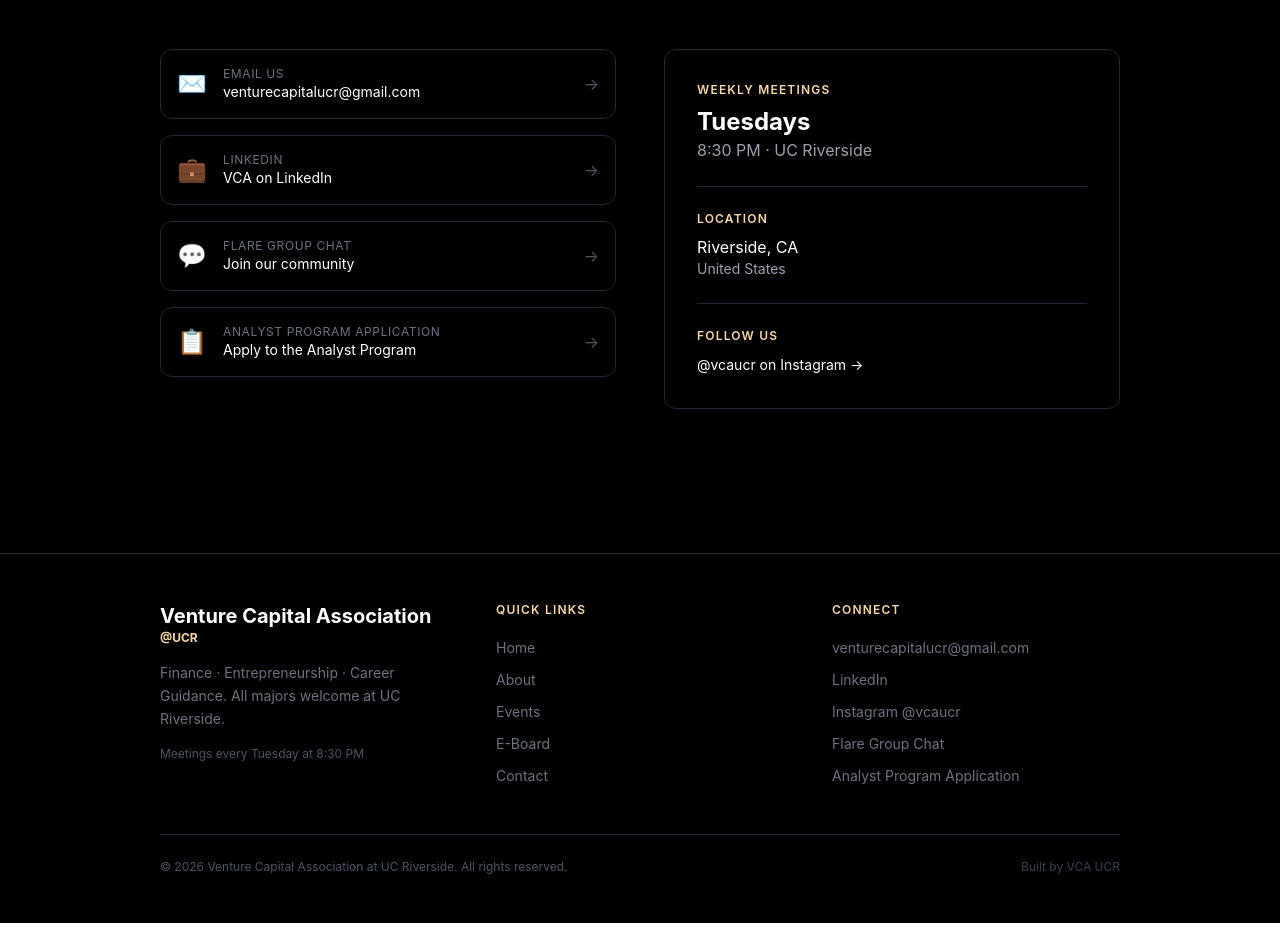
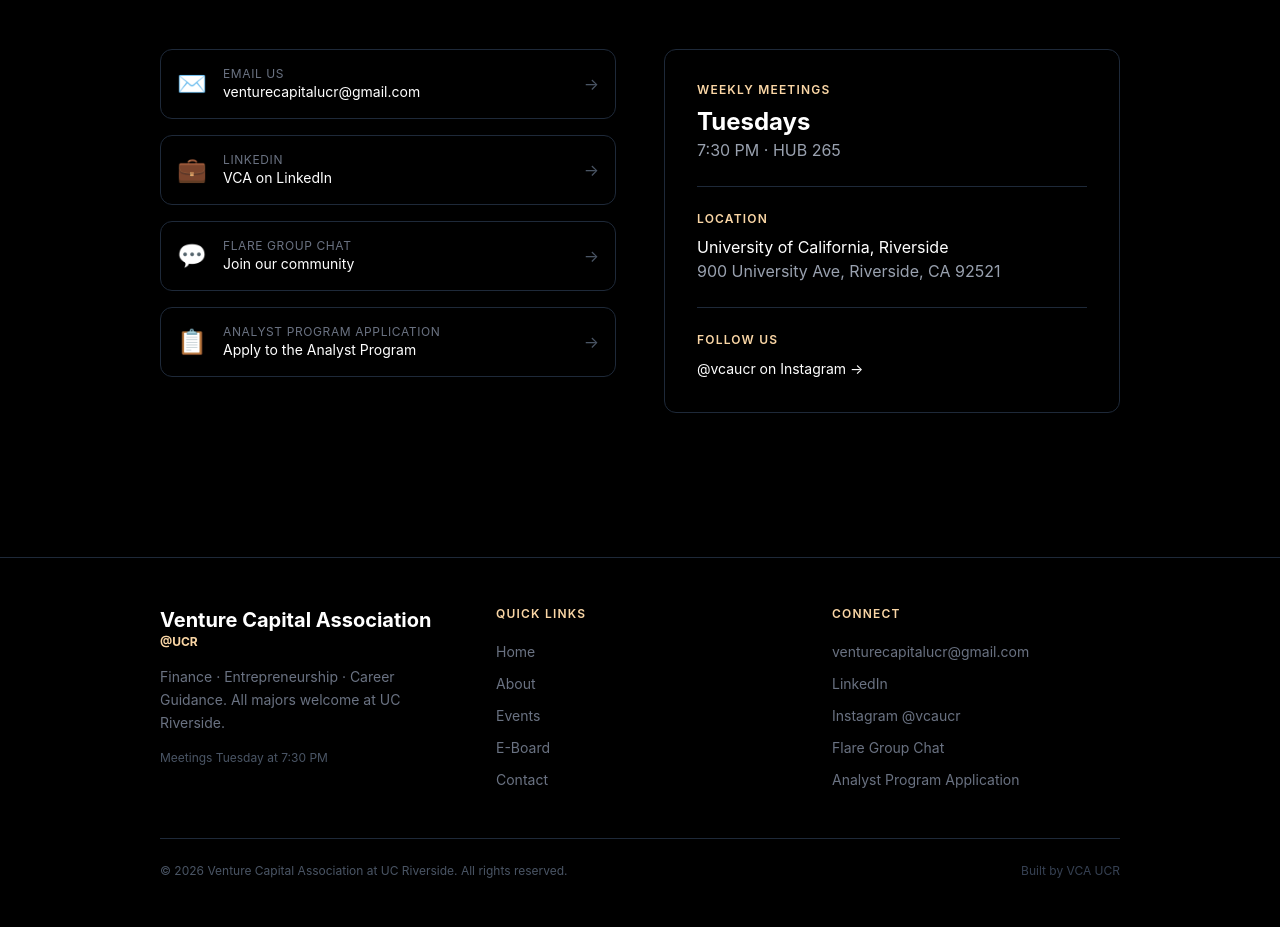
Before and after one commit to Kovaloka/vca-website, a React (Vite) app in the folder vca-website/: page / in a window 1280 px wide. Shown: the part 4380-5307 px from the top of the page. Built offline with nearby package versions, Linux system fonts and the light colour scheme.

Commit message:
updated text and meeting schedule

```diff
--- a/vca-website/src/components/Contact.jsx
+++ b/vca-website/src/components/Contact.jsx
@@ -85,7 +85,7 @@
               Weekly Meetings
             </p>
             <p className="text-white font-bold text-2xl">Tuesdays</p>
-            <p className="text-gray-400">8:30 PM · UC Riverside</p>
+            <p className="text-gray-400">7:30 PM · HUB 265</p>
           </div>
 
           <div className="border-t border-gray-800" />
@@ -95,8 +95,8 @@
             <p className="text-[#fad6a5] text-xs font-semibold tracking-widest uppercase mb-2">
               Location
             </p>
-            <p className="text-white">Riverside, CA</p>
-            <p className="text-gray-400 text-sm">United States</p>
+            <p className="text-white">University of California, Riverside</p>
+            <p className="text-gray-400">900 University Ave, Riverside, CA 92521</p>
           </div>
 
           <div className="border-t border-gray-800" />
--- a/vca-website/src/components/Footer.jsx
+++ b/vca-website/src/components/Footer.jsx
@@ -21,7 +21,7 @@
               All majors welcome at UC Riverside.
             </p>
             <p className="text-gray-600 text-xs">
-              Meetings every Tuesday at 8:30 PM
+              Meetings Tuesday at 7:30 PM
             </p>
           </div>
 
```
